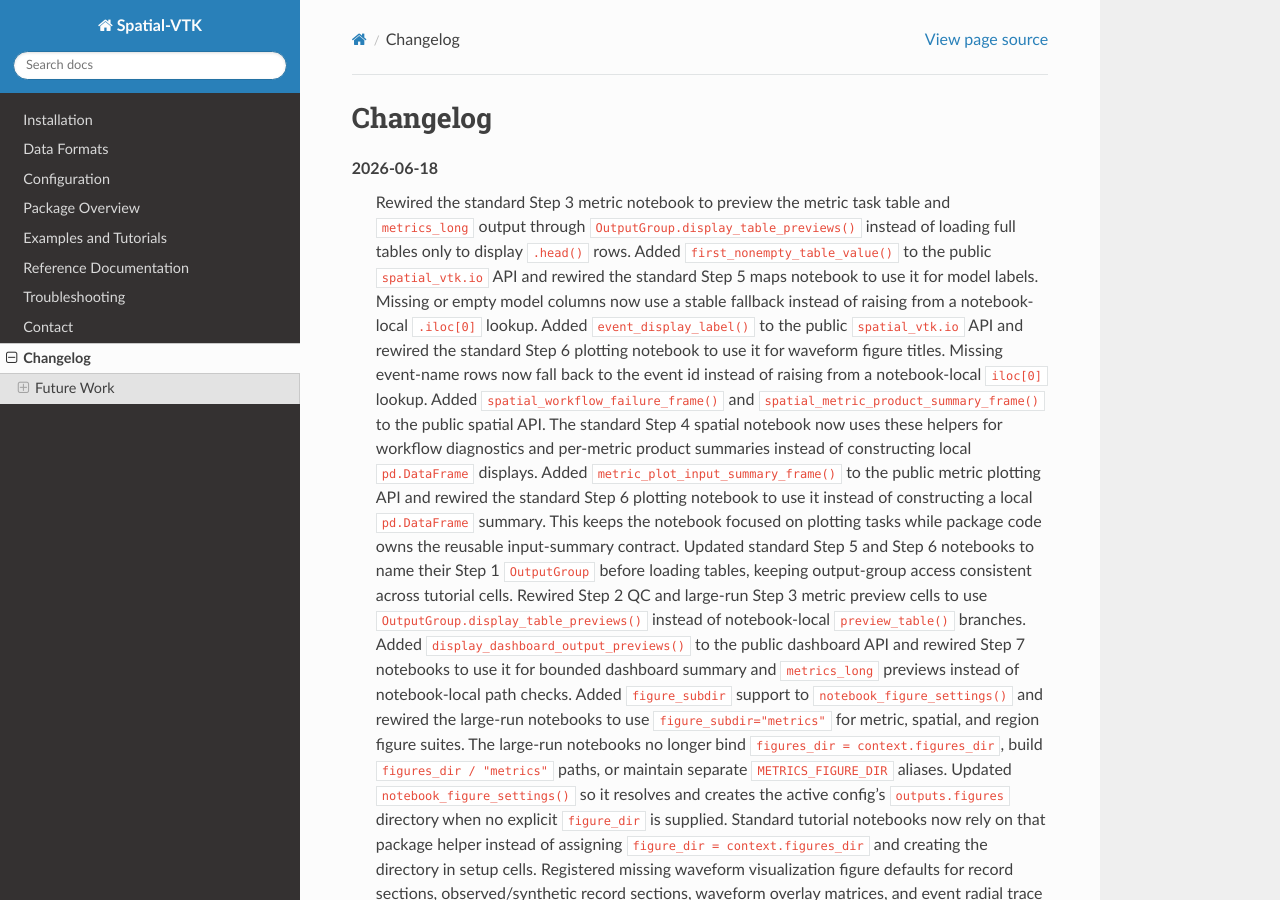
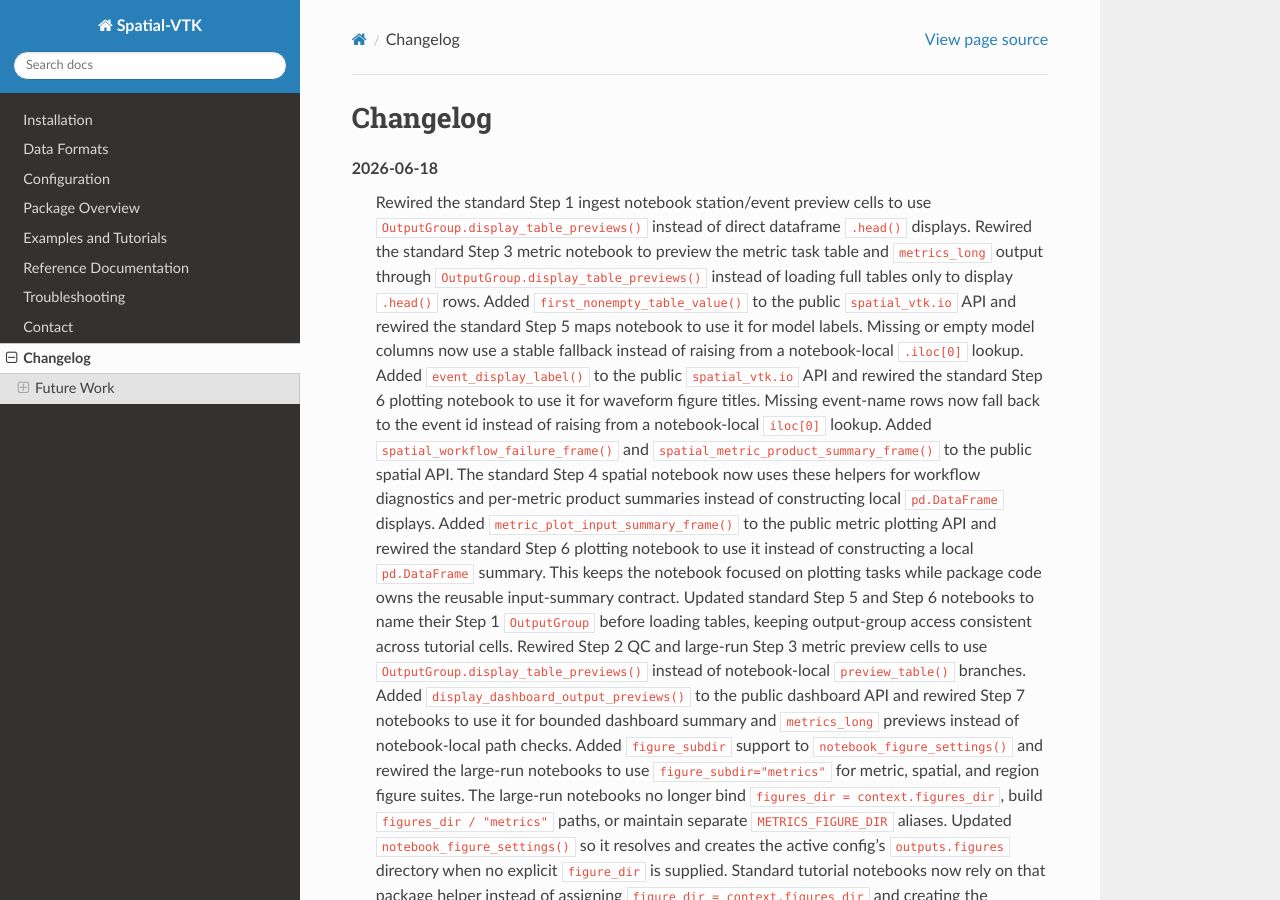
Before and after one commit to bcbirkel/spatial-vtk, a Sphinx documentation site: the page built from docs/changelog.rst, in a window 1280 px wide and 900 px high. Built offline with Sphinx 7.4.7 and the Read the Docs theme 3.1.0, drawn with Linux system fonts in a browser that asks for light colours.

Commit message:
Use bounded previews in ingest notebook

```diff
--- a/docs/changelog.rst
+++ b/docs/changelog.rst
@@ -2,6 +2,9 @@ Changelog
 =========
 
 2026-06-18
+   Rewired the standard Step 1 ingest notebook station/event preview cells to
+   use ``OutputGroup.display_table_previews()`` instead of direct dataframe
+   ``.head()`` displays.
    Rewired the standard Step 3 metric notebook to preview the metric task table
    and ``metrics_long`` output through ``OutputGroup.display_table_previews()``
    instead of loading full tables only to display ``.head()`` rows.
```
Also changed, not shown: docs/examples/step_01_ingest_and_prepare_data.ipynb, 1 other file.
